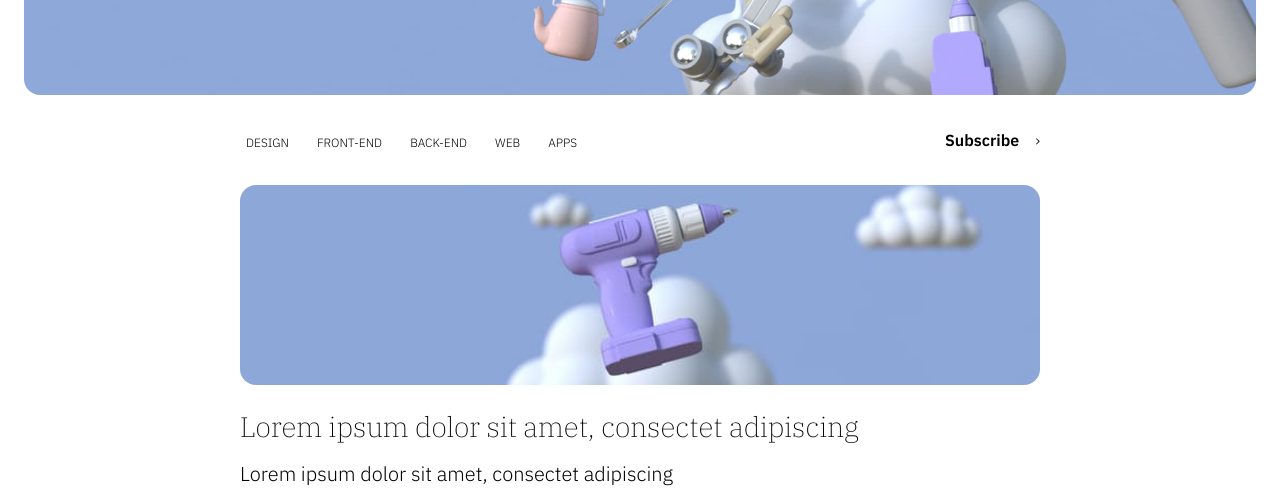
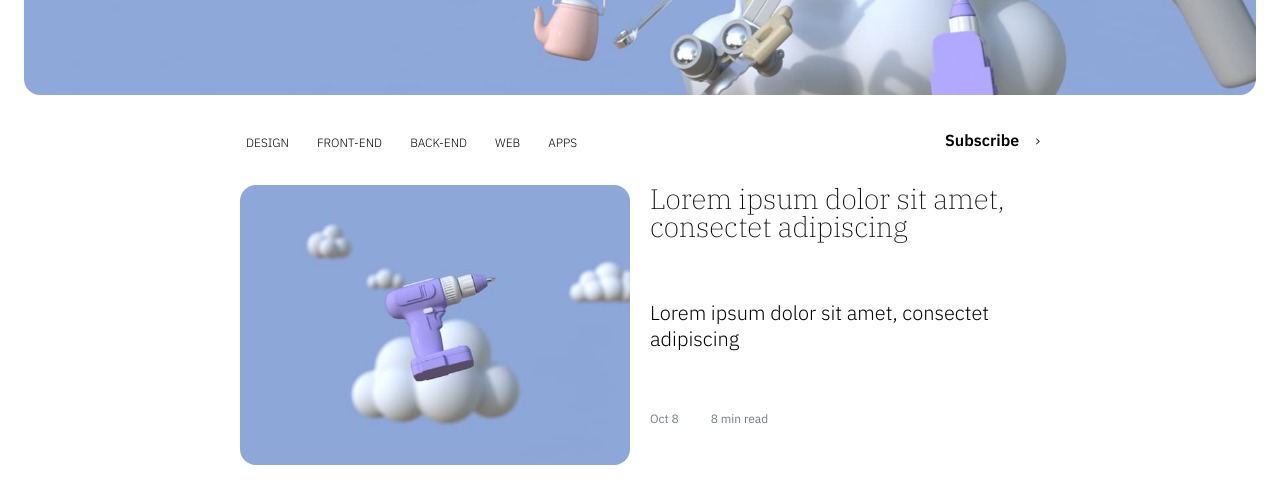
Before and after one commit to ThorondorManwe/CSS_demystitied, a plain HTML site: page module-4/02-blog-page/01 - blog-page start/blog.html in a window 1280 px wide. Shown: the part 329-817 px from the top of the page. Drawn offline with Linux system fonts and the light colour scheme.

Commit message:
Styling the featured article

```diff
--- a/module-4/02-blog-page/01 - blog-page start/blog.html
+++ b/module-4/02-blog-page/01 - blog-page start/blog.html
@@ -39,7 +39,7 @@
       <a href="#newsletter" class="btn">Subscribe</a>
     </div>
     <div class="article-grid">
-      <article class="article-preview flow-content">
+      <article class="article-preview">
         <img src="img/blog-1.jpg" alt="electric drill">
         <h3>Lorem ipsum dolor sit amet, consectet adipiscing</h3>
         <p>Lorem ipsum dolor sit amet, consectet adipiscing</p>
--- a/module-4/02-blog-page/01 - blog-page start/style.css
+++ b/module-4/02-blog-page/01 - blog-page start/style.css
@@ -434,8 +434,30 @@ footer {
   grid-template-columns: repeat(6, 1fr);
 }
 
+.article-grid > * {
+  grid-column: 1 / -1;
+}
+
+@media (min-width: 30em) {
+  .article-grid > *:not(:first-child) {
+    grid-column: span 3;
+  }
+}
+
+@media (min-width: 40em) {
   .article-grid > *:first-child {
     grid-column: 1 / -1;
+  }
+
+  .article-grid > .article-preview:first-child {
+    display: grid;
+    grid-template-columns: 1fr 1fr;
+    gap: 1em;
+  }
+
+  .article-grid > .article-preview:first-child img {
+    grid-row: span 3;
+    height: 17.5rem;
   }
 
   .article-grid > *:nth-child(2),
@@ -453,3 +475,4 @@ footer {
   .article-grid > *:nth-child(8) {
     grid-column: span 3;
   }
+}
```
Lines whose indentation alone changed are shown as unchanged.
